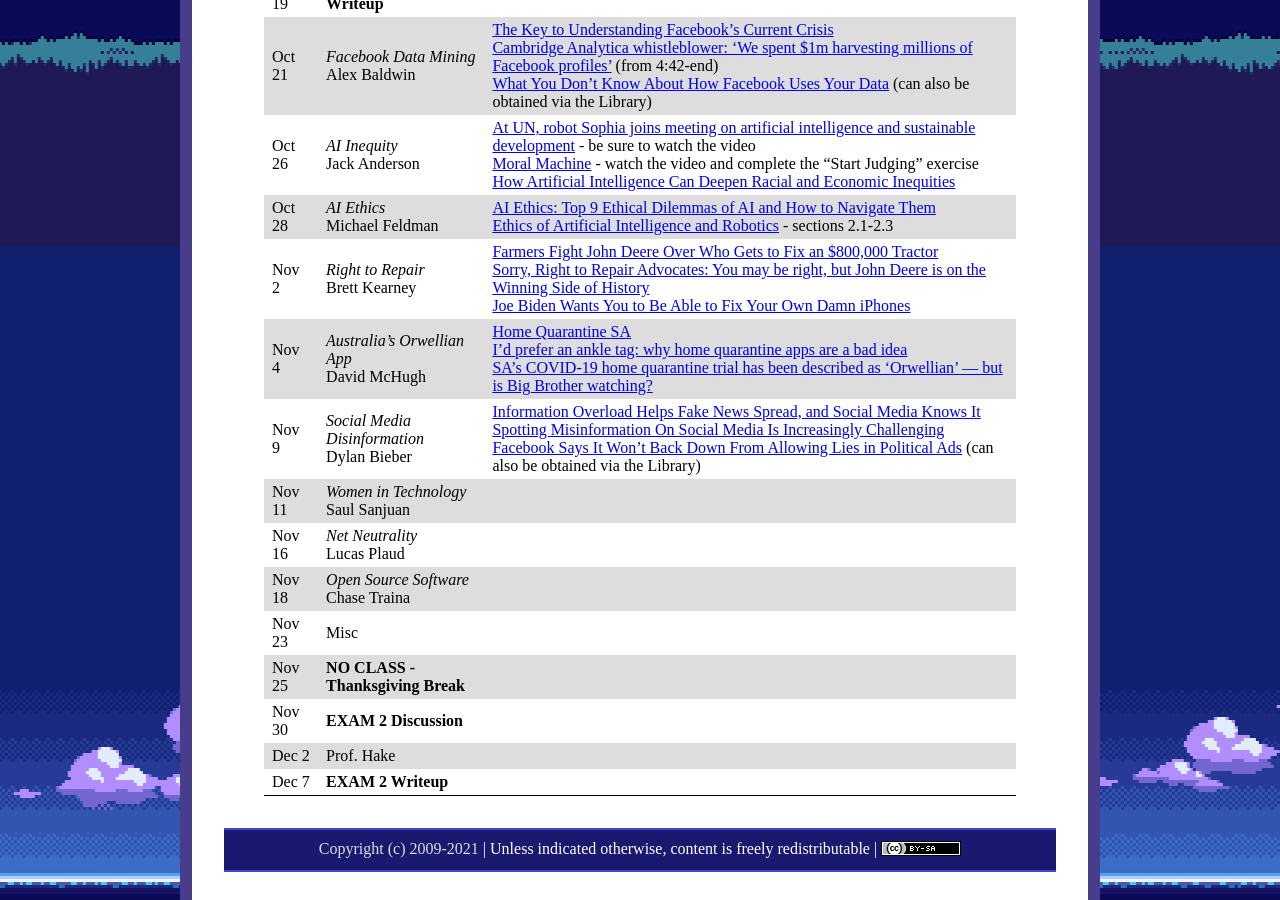
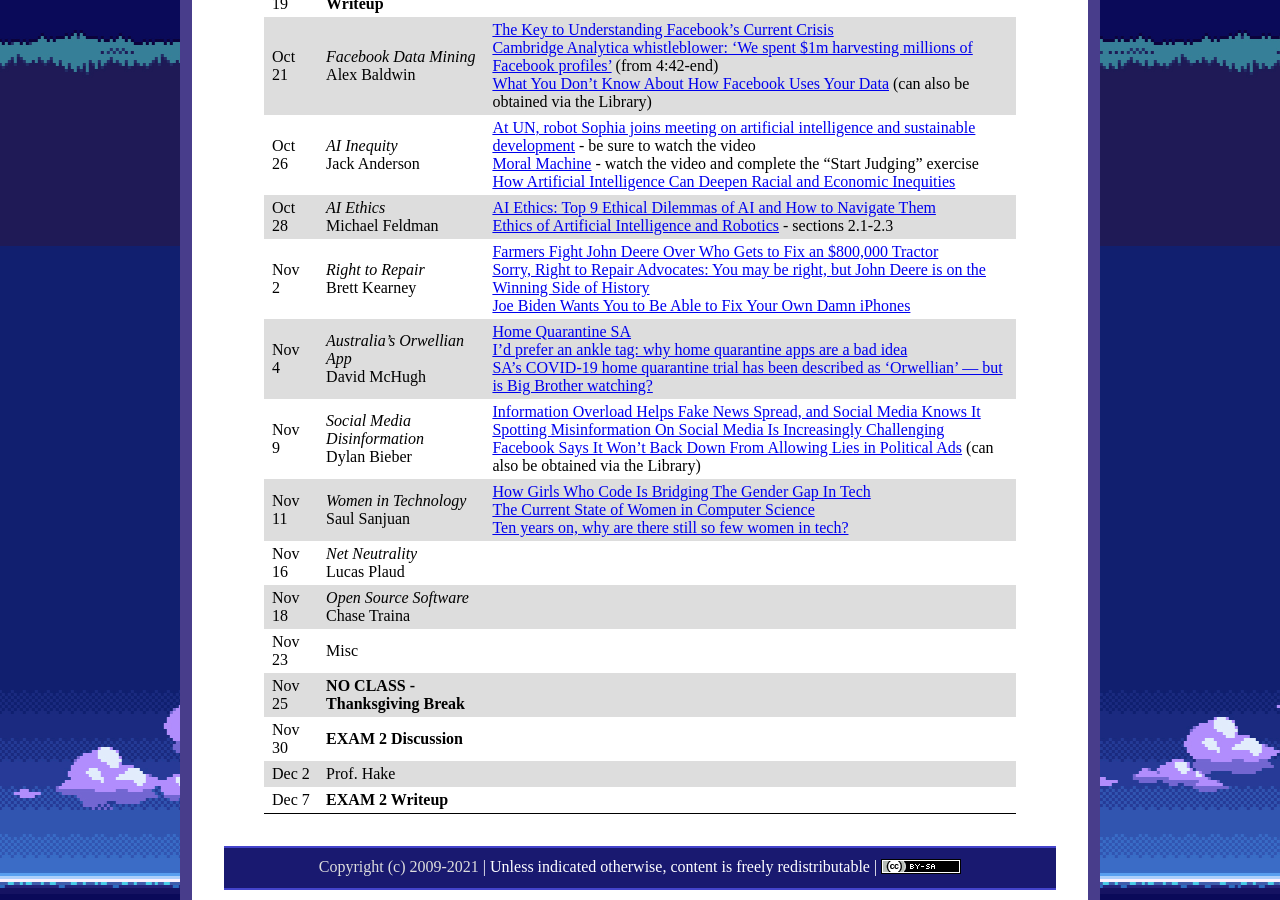
Before and after one commit to ycpcs/cs456-fall2021, a Jekyll site: the page built from schedule/index.md, in a window 1280 px wide and 900 px high, scrolled down 1554 px. Built offline with Jekyll 4.4.1, drawn with Linux system fonts in a browser that asks for light colours.

Commit message:
add Saul articles
add Saul articles

```diff
--- a/schedule/index.md
+++ b/schedule/index.md
@@ -37,7 +37,7 @@ All reading materials can be accessed via [Schmidt Library](http://library.ycp.e
 > Nov 2   | *Right to Repair* <br /> Brett Kearney | [Farmers Fight John Deere Over Who Gets to Fix an $800,000 Tractor](https://www.bloomberg.com/news/features/2020-03-05/farmers-fight-john-deere-over-who-gets-to-fix-an-800-000-tractor) <br /> [Sorry, Right to Repair Advocates: You may be right, but John Deere is on the Winning Side of History](https://www.aglaw.us/janzenaglaw/2017/3/29/fixing-the-right-to-repair) <br /> [Joe Biden Wants You to Be Able to Fix Your Own Damn iPhones](https://www.wired.com/story/biden-executive-order-right-to-repair/) |
 > Nov 4   | *Australia's Orwellian App* <br /> David McHugh | [Home Quarantine SA](https://www.covid-19.sa.gov.au/restrictions-and-responsibilities/home-quarantine-sa) <br /> [I’d prefer an ankle tag: why home quarantine apps are a bad idea](https://theconversation.com/id-prefer-an-ankle-tag-why-home-quarantine-apps-are-a-bad-idea-167533) <br /> [SA's COVID-19 home quarantine trial has been described as 'Orwellian' — but is Big Brother watching?](https://www.abc.net.au/news/2021-09-10/covid-19-home-quarantine-facial-recognition-app-divides-opinion/100446812) |
 > Nov 9   | *Social Media Disinformation* <br /> Dylan Bieber | [Information Overload Helps Fake News Spread, and Social Media Knows It](https://www.scientificamerican.com/article/information-overload-helps-fake-news-spread-and-social-media-knows-it/) <br /> [Spotting Misinformation On Social Media Is Increasingly Challenging](https://www.forbes.com/sites/petersuciu/2021/08/02/spotting-misinformation-on-social-media-is-increasingly-challenging/?sh=3b95657e2771) <br /> [Facebook Says It Won’t Back Down From Allowing Lies in Political Ads](https://www.nytimes.com/2020/01/09/technology/facebook-political-ads-lies.html) (can also be obtained via the Library)|
-> Nov 11  | *Women in Technology* <br /> Saul Sanjuan | |
+> Nov 11  | *Women in Technology* <br /> Saul Sanjuan | [How Girls Who Code Is Bridging The Gender Gap In Tech](https://www.youtube.com/watch?v=qyIlv_I1k1E) <br /> [The Current State of Women in Computer Science](https://www.computerscience.org/resources/women-in-computer-science/) <br /> [Ten years on, why are there still so few women in tech?](https://www.theguardian.com/careers/2020/jan/02/ten-years-on-why-are-there-still-so-few-women-in-tech) |
 > Nov 16  | *Net Neutrality* <br /> Lucas Plaud | |
 > Nov 18  | *Open Source Software* <br /> Chase Traina | |
 > Nov 23  | Misc | |
```
